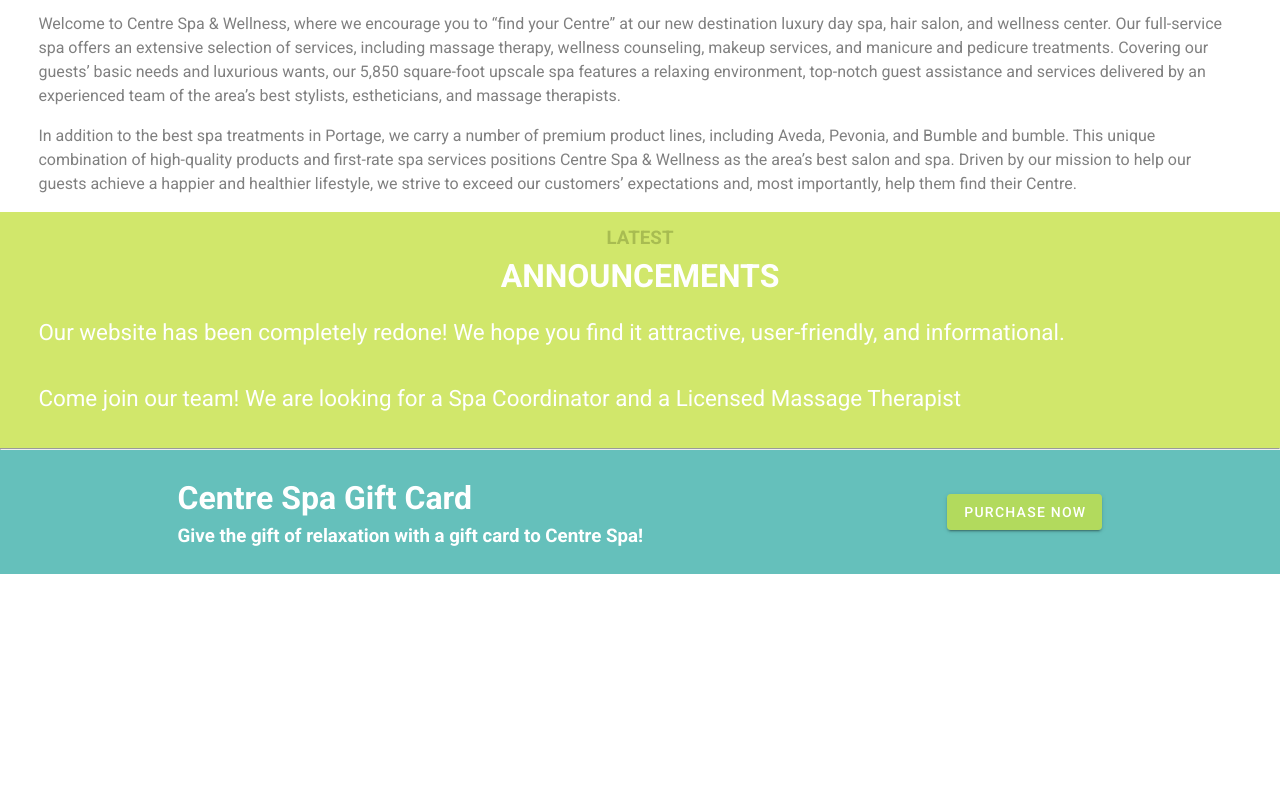
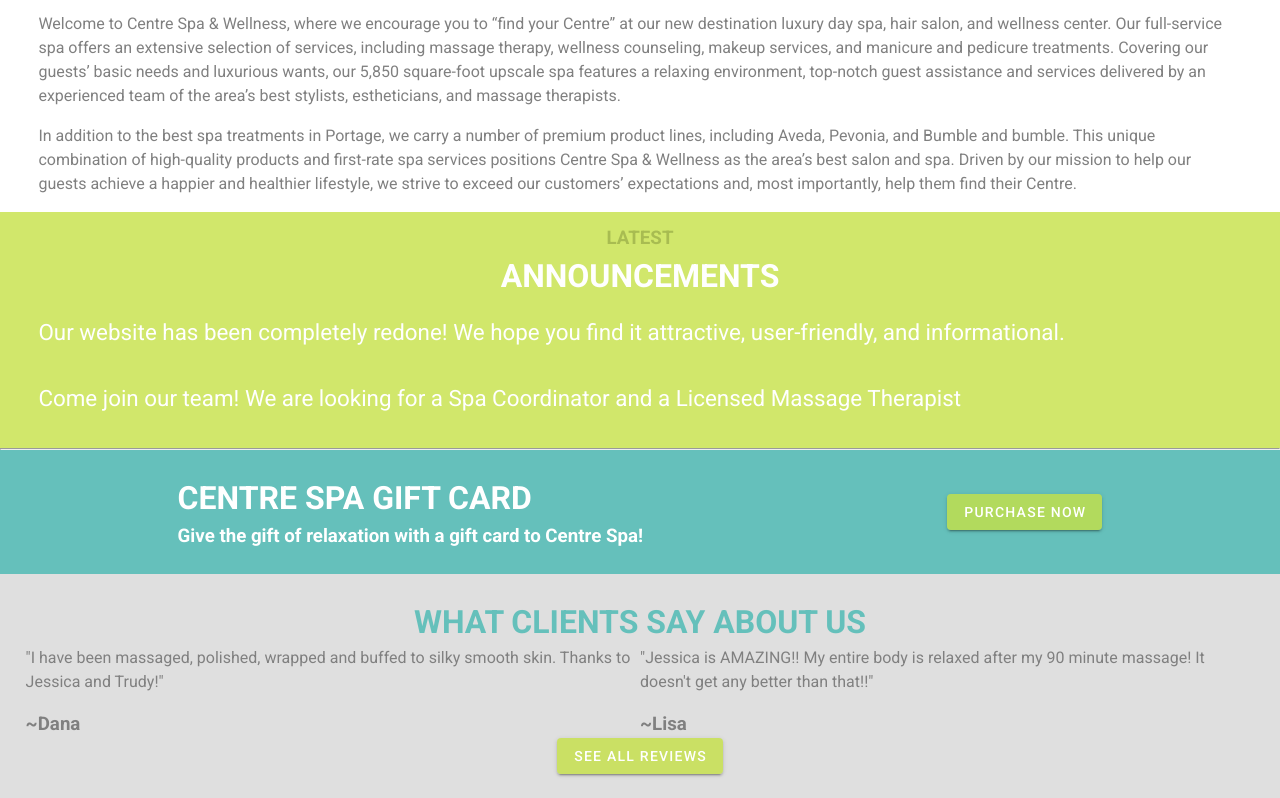
Before and after one commit to kribow21/spa, a Vue app: page /#/ in a window 1280 px wide. Shown: the part 1255-2053 px from the top of the page. Before the commit the page ends 1829 px from the top, so only its background shows below. Built offline with nearby package versions, Linux system fonts and the light colour scheme; grey boxes are pictures that could not be loaded.

Commit message:
adjusted giftcard comp and added reviews comp

```diff
--- a/src/components/Giftcard.vue
+++ b/src/components/Giftcard.vue
@@ -1,7 +1,7 @@
 <template>
     <div id="container">
         <div id="text">
-            <h1>Centre Spa Gift Card</h1>
+            <h1>CENTRE SPA GIFT CARD</h1>
             <h3>Give the gift of relaxation with a gift card to Centre Spa!</h3>
         </div>
         <v-btn id="btn">Purchase Now</v-btn>
--- /dev/null
+++ b/src/components/Reviews.vue
@@ -0,0 +1,50 @@
+<template>
+    <div id="container">
+        <h1 id="title">WHAT CLIENTS SAY ABOUT US</h1>
+        <div id="box">
+            <div class="review">
+            <p>"I have been massaged, polished, wrapped and buffed to silky smooth skin. Thanks to Jessica and Trudy!"</p>
+            <h3>~Dana</h3>
+        </div>
+        <div class="review">
+            <p>"Jessica is AMAZING!! My entire body is relaxed after my 90 minute massage! It doesn't get any better than that!!"</p>
+            <h3>~Lisa</h3>
+        </div>
+        </div>
+        <v-container>
+            <v-row justify="center">
+                <v-btn id="btn">SEE ALL REVIEWS</v-btn>
+            </v-row>
+        </v-container>
+    </div>
+</template>
+
+<script>
+    export default {
+        name : "Reviews"
+    }
+</script>
+
+<style scoped>
+#container{
+    background-color: rgb(223, 223, 223);
+    padding: 3vh 2vw 3vh 2vw;
+}
+#title{
+    display: block;
+    text-align: center;
+    color: rgb(101, 192, 187);
+}
+#box{
+    display: grid;
+    grid-template-columns: 1fr 1fr;
+}
+.review{
+    justify-content: center;
+    color: grey;
+}
+#btn{
+    background-color:rgba(198, 226, 70, 0.8);
+    color: white;
+}
+</style>
--- a/src/views/Home.vue
+++ b/src/views/Home.vue
@@ -7,6 +7,7 @@
   <Welcome/>
   <Announcements/>
   <Giftcard/>
+  <Reviews/>
   </div>
 </template>
 
@@ -17,6 +18,7 @@ import IconBanner from '../components/IconBanner.vue'
   import MainBanner from '../components/MainBanner.vue'
   import Nav from '../components/Nav.vue'
 import Promotions from '../components/Promotions.vue'
+import Reviews from '../components/Reviews.vue'
 import Welcome from '../components/Welcome.vue'
 
   export default {
@@ -29,7 +31,8 @@ import Welcome from '../components/Welcome.vue'
       Promotions,
       Welcome,
       Announcements,
-      Giftcard
+      Giftcard,
+      Reviews
     },
   }
 </script>
```
